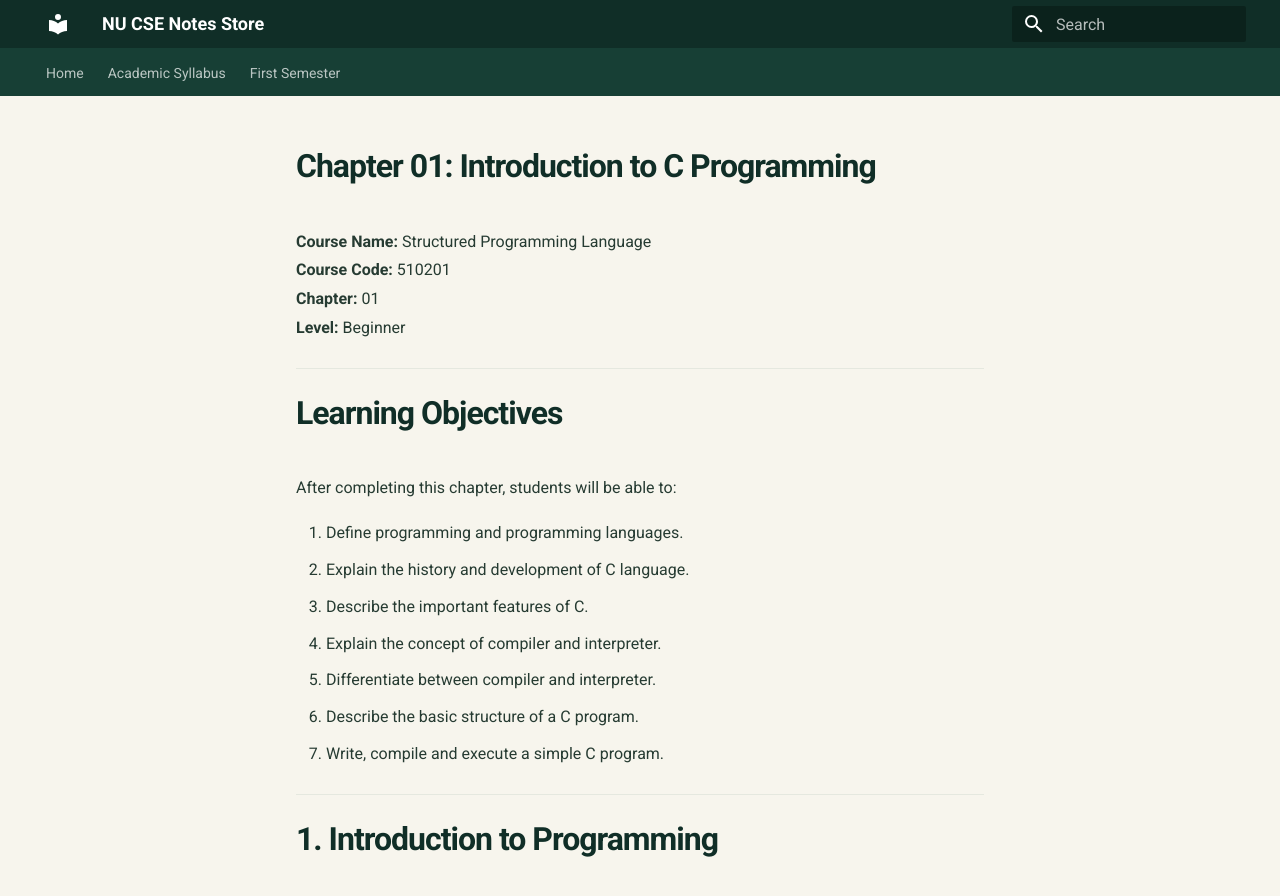
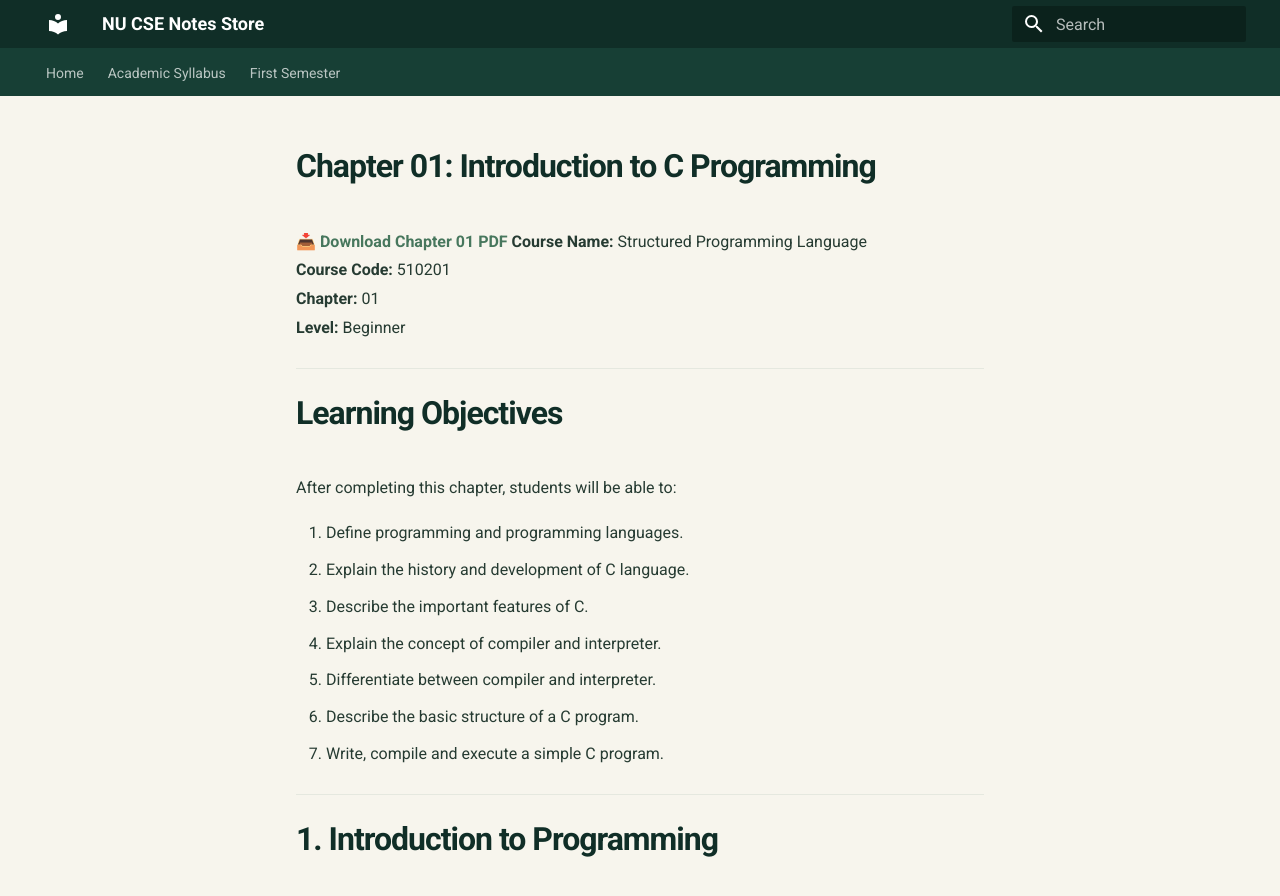
Before and after one commit to taimiyatahsin0-png/nu-cse-notes-store, an MkDocs documentation site: the page built from docs/subjects/spl/chapter-01.md, in a window 1280 px wide and 900 px high. Shown: the top 896 px of the window. Built offline with MkDocs 1.6.1 and Material for MkDocs 9.7.7, drawn with Linux system fonts in a browser that asks for light colours.

Commit message:
Add download link for Chapter 01 PDF

```diff
--- a/docs/subjects/spl/chapter-01.md
+++ b/docs/subjects/spl/chapter-01.md
@@ -1,5 +1,5 @@
 # Chapter 01: Introduction to C Programming
-
+[📥 Download Chapter 01 PDF](SPL-Chapter-01.pdf)
 **Course Name:** Structured Programming Language
 **Course Code:** 510201
 **Chapter:** 01
```
